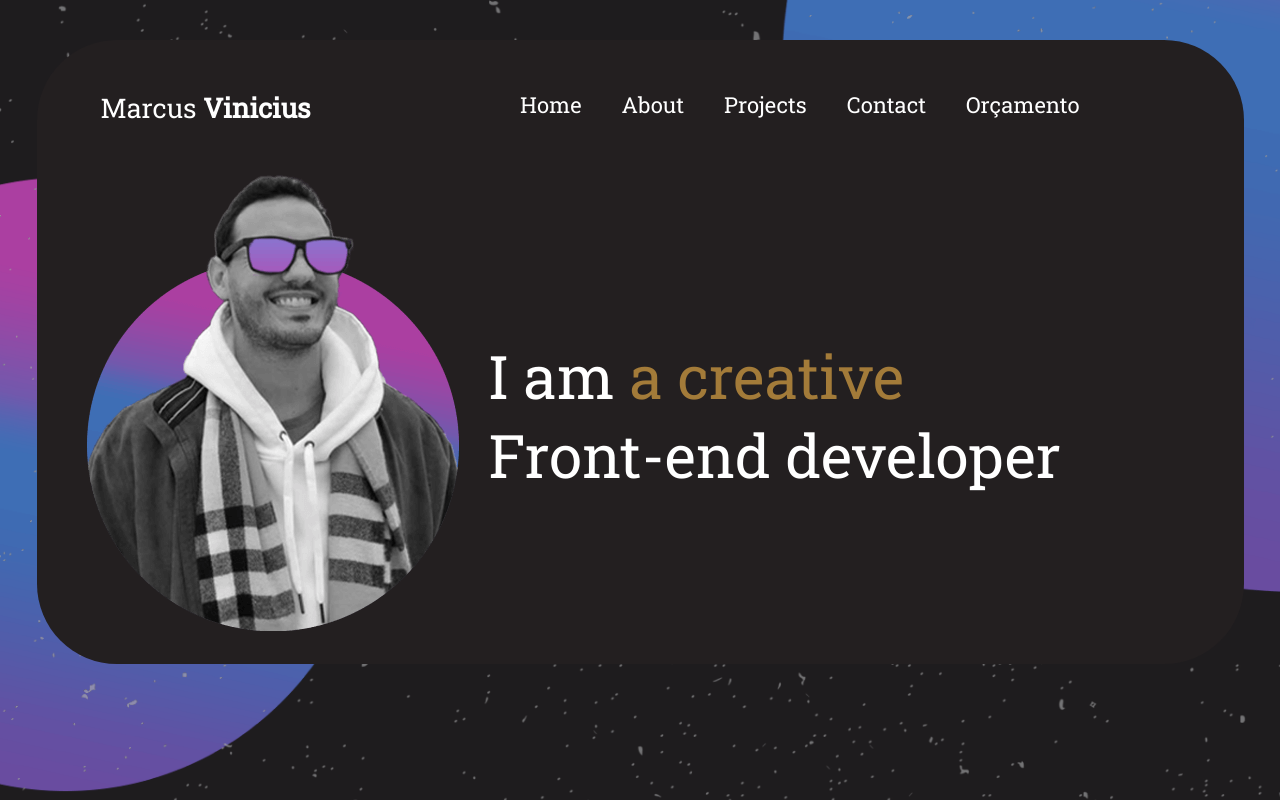
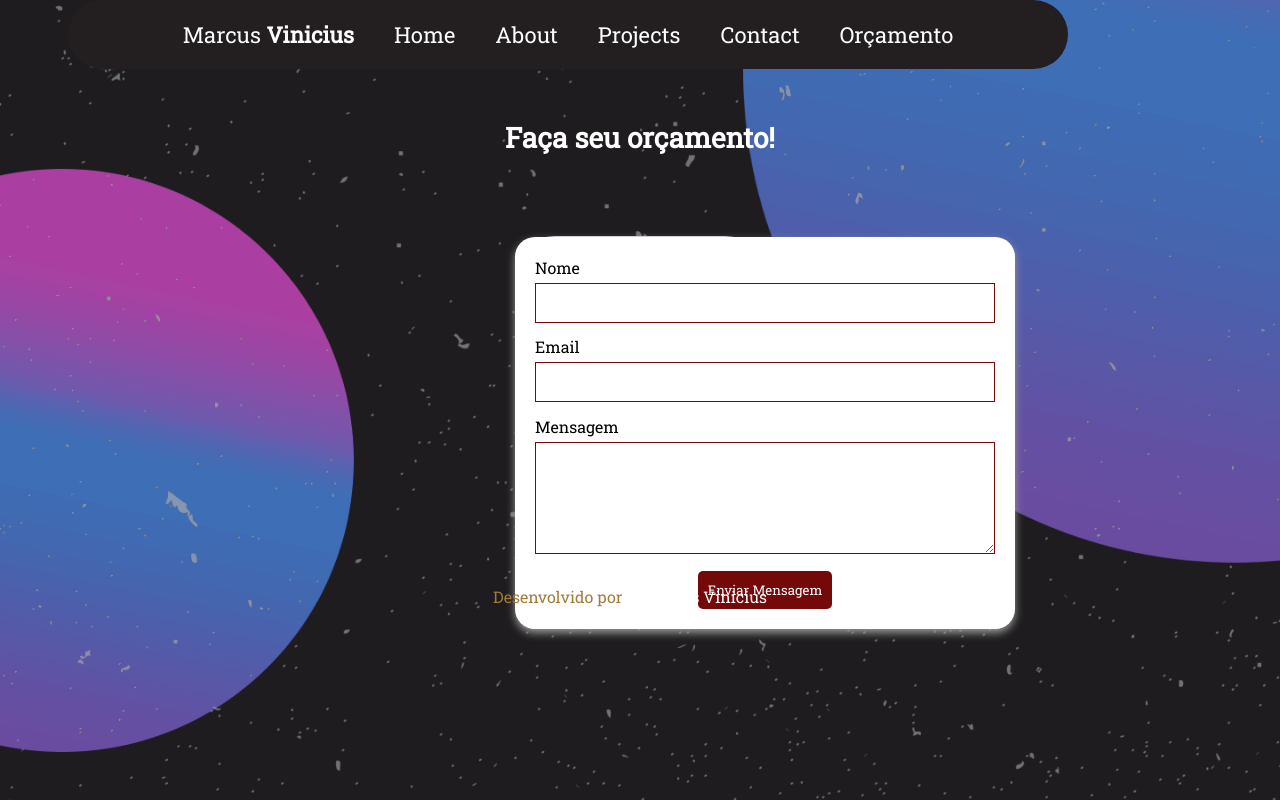
Before and after one commit to marcusvmota/portfolio-react, a React (Vite) app: page /Orcamento in a window 1280 px wide. Shown: the top 800 px of the page. Built offline with nearby package versions, Linux system fonts and the light colour scheme.

Commit message:
Atualizacao de rotas

```diff
--- a/src/App.jsx
+++ b/src/App.jsx
@@ -1,21 +1,17 @@
 import React from "react";
 import "./App.css";
-import Header from "./components/Header/Header";
-import Footer from "./components/Footer/Footer";
-import Main from "./components/Main/Main";
-// import Orcamento from "./components/Orcamento/Orcamento";
+import Home from "../src/Pages/Home"
+import { Routes, Route } from "react-router-dom";
+import Orcamento from "./components/Orcamento/Orcamento";
 
 
 function App() {
 
   return (
-    <>
-    <Header></Header>
-
-    <Main></Main>
-    {/* <Orcamento></Orcamento> */}
-    <Footer></Footer>
-    </>
+    <Routes>
+      <Route exact path="/" element={<Home />}/>
+      <Route path="/Orcamento" element={<Orcamento />}/>
+    </Routes>
   )
 }
 
--- /dev/null
+++ b/src/Pages/Home.jsx
@@ -0,0 +1,16 @@
+import React from "react";
+import Header from "../components/Header/Header";
+import Main from "../components/Main/Main";
+import Footer from "../components/Footer/Footer";
+
+function Home () {
+    return (
+        <>
+        <Header/>
+        <Main/>
+        <Footer/>
+        </>
+    )
+}
+
+export default Home
--- a/src/components/Header/Header.jsx
+++ b/src/components/Header/Header.jsx
@@ -1,8 +1,9 @@
 import React from "react";
 import viniAvatar from "../../assets/foto elipse.png";
+import {Link } from "react-router-dom";
 
 
-function header () {
+function Header () {
     return (
     <header>
         <div className="card" id="home">
@@ -18,7 +19,7 @@ function header () {
                     <a href="#sobre">About</a>
                     <a href="#projetos">Projects</a>
                     <a href="#contato">Contact</a>
-                    <a href="./pages/orcamento.html">Orçamento</a>
+                    <Link to="/Orcamento">Orçamento</Link>
                 </div>
             </div>
             <div className="content">
@@ -30,4 +31,4 @@ function header () {
     )
 }
 
-export default header;
+export default Header;
--- /dev/null
+++ b/src/components/Nav/Nav.css
@@ -0,0 +1,25 @@
+    .nav {
+
+  }
+
+  .nav2 {
+    display: flex;
+    justify-content: center;
+    font-size: 22px;
+  }
+
+
+  /* Card */
+  .cardNav {
+
+    width: 1000px;
+    border-radius: 80px;
+    background: #231f20;
+  }
+
+  /* Links */
+  a {
+    padding: 20px;
+    text-decoration: none;
+    color: white;
+  }
--- /dev/null
+++ b/src/components/Nav/Nav.jsx
@@ -0,0 +1,23 @@
+import React from "react";
+import "./Nav.css";
+import {Link } from "react-router-dom";
+
+
+function Nav () {
+    return (
+    <header className= "nav">
+        <div className="cardNav">
+            <div className="nav2">
+                    <a>Marcus <strong>Vinicius</strong></a>
+                    <Link to="/">Home</Link>
+                    <Link to="/">About</Link>
+                    <Link to="/">Projects</Link>
+                    <Link to="/">Contact</Link>
+                    <a href="#">Orçamento</a>
+            </div>
+        </div>
+    </header>
+    )
+}
+
+export default Nav
--- a/src/components/Orcamento/Orcamento.css
+++ b/src/components/Orcamento/Orcamento.css
@@ -1,50 +1,20 @@
 
+#Form {
+  display: flex;
+  flex-direction: column;
+  align-items: center;
+}
 
-header {
-    display: flex;
-    justify-content: center;
-  }
-
-  .nav {
-
-    display: flex;
-    justify-content: space-between;
-    margin-right: 9rem;
-    font-size: 22px;
-  }
-
-  .name {
-    color: white;
-    padding-top: 50px;
-    margin-left: 4rem;
-    font-size: 27px;
-  }
-
-  /* Card */
-  .card {
-    width: 1207px;
-    /* height: 624px; */
-    /* margin-top: 40px; */
-    border-radius: 80px;
-    background: #231f20 url("./assets/background-card.png") no-repeat center/cover;
-  }
-
-  /* Links */
-  a {
-    padding: 20px;
-    text-decoration: none;
-    color: white;
-  }
 
   /* Menu */
   .menu {
     padding-top: 50px;
   }
 
-  main {
+  /* main {
     display: flex;
     flex-direction: column;
-}
+} */
 
 .text {
     display: flex;
--- a/src/components/Orcamento/Orcamento.jsx
+++ b/src/components/Orcamento/Orcamento.jsx
@@ -1,9 +1,13 @@
 import React from "react";
 import "./Orcamento.css";
+import Nav from "../Nav/Nav"
+import Footer from "../Footer/Footer";
 
 function Orcamento () {
     return (
         <>
+        <div id="Form">
+        <Nav/>
             <section className="text" id="trending">
             <h2>Faça seu <span> orçamento!</span></h2>
                 </section>
@@ -21,7 +25,10 @@ function Orcamento () {
                  <button onclick="enviarFormulario()">Enviar Mensagem</button>
                 </div>
             </form>
+            </div>
+        <Footer/>
         </div>
+
         </>
     )
 }
--- a/src/main.jsx
+++ b/src/main.jsx
@@ -2,10 +2,13 @@ import React from 'react'
 import ReactDOM from 'react-dom'
 import './index.css'
 import App from './App'
+import { BrowserRouter} from "react-router-dom";
 
 ReactDOM.render(
-  <React.StrictMode>
-    <App />
-  </React.StrictMode>,
+
+     <BrowserRouter>
+          <App />
+     </BrowserRouter>,
+
   document.getElementById('root')
 )
```
